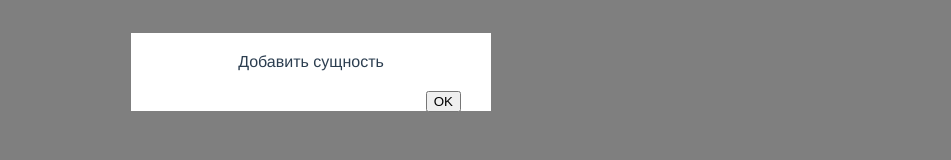
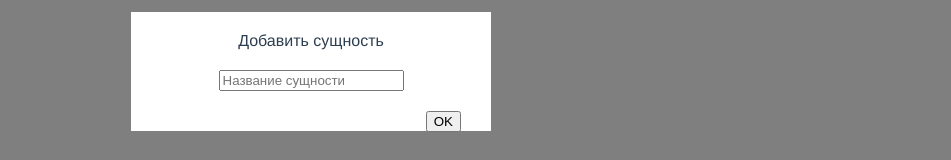
Before and after one commit to dh-center/markup-tool, a Vue app in the folder frontend/: page /texts/1/markup in a window 1280 px wide. Both pictures are taken after a click on the button "Новая сущность". Shown: the part 328-488 px from the top of the page, without its empty margins (329-1280 px from the left). Built offline with nearby package versions, Linux system fonts and the light colour scheme; no server answers.

Commit message:
edit addEntityDialog.vue

```diff
--- a/frontend/src/components/AddEntityDialog.vue
+++ b/frontend/src/components/AddEntityDialog.vue
@@ -1,6 +1,9 @@
 <template>
-    <dialog-window @close="$emit('close')">
+    <dialog-window @close="$emit('close', name)">
       <template #header>Добавить сущность</template>
+      <template #body>
+        <input v-model="name" placeholder="Название сущности" type="text">
+      </template>
     </dialog-window>
 </template>
 
@@ -9,6 +12,11 @@
 
   export default {
     name: 'AddEntityDialog',
+    data() {
+      return {
+        name: ''
+      };
+    },
     components: {
       DialogWindow
     }
```
